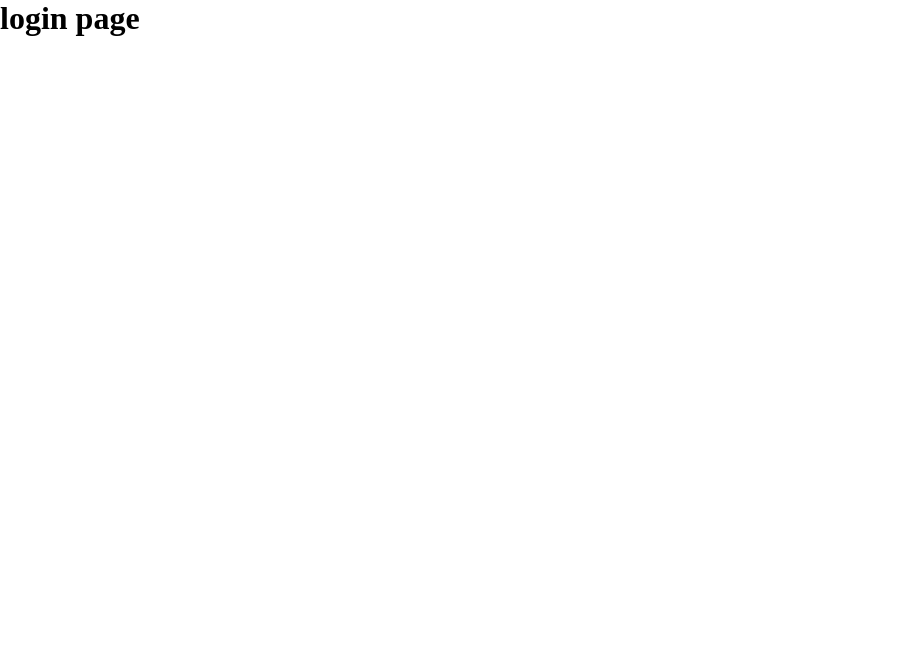
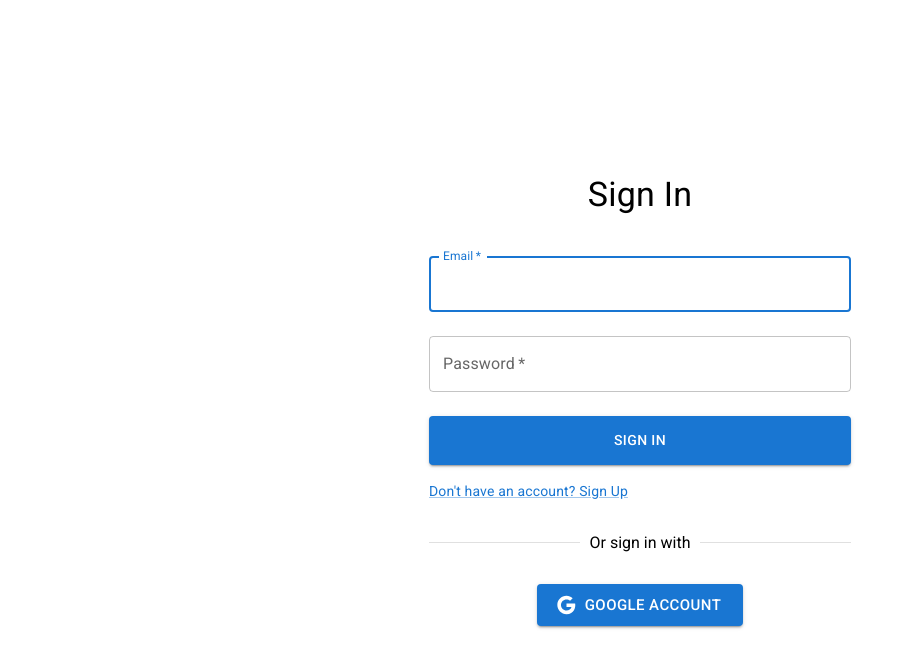
Before and after one commit to klm4life/BudgetingApp, a React (Create React App) app in the folder frontend/: page / in a window 1280 px wide. Shown: the top 668 px of the page, without its empty margins (0-914 px from the left). Built offline with nearby package versions, Linux system fonts and the light colour scheme.

Commit message:
Add login page

```diff
--- a/frontend/src/App.css
+++ b/frontend/src/App.css
@@ -1,3 +1,5 @@
+@import url("https://fonts.googleapis.com/css2?family=Roboto:wght@100;300;400;500;700;900&display=swap");
+
 *,
 *::before,
 *::after {
@@ -5,3 +7,7 @@
   padding: 0;
   margin: 0;
 }
+
+body {
+  font-family: "Roboto", sans-serif;
+}
--- a/frontend/src/App.js
+++ b/frontend/src/App.js
@@ -1,13 +1,14 @@
 import "./App.css";
 import { BrowserRouter, Routes, Route } from "react-router-dom";
 
+import Login from "./pages/Login";
 import Registration from "./pages/Registration";
 
 function App() {
   return (
     <BrowserRouter>
       <Routes>
-        <Route path="/" element={<h1>login page</h1>} />
+        <Route path="/" element={<Login />} />
         <Route path="/sign-up" element={<Registration />} />
         <Route path="/home" element={<h1>home page</h1>} />
       </Routes>
--- /dev/null
+++ b/frontend/src/pages/Login.js
@@ -0,0 +1,121 @@
+import { useState } from "react";
+import { Link as RouterLink, useNavigate } from "react-router-dom";
+import { getAuth, signInWithEmailAndPassword } from "firebase/auth";
+
+import Button from "@mui/material/Button";
+import GoogleIcon from "@mui/icons-material/Google";
+import Container from "@mui/material/Container";
+import Typography from "@mui/material/Typography";
+import TextField from "@mui/material/TextField";
+import Box from "@mui/system/Box";
+import Link from "@mui/material/Link";
+import Divider from "@mui/material/Divider";
+
+// start with empty fields
+const INITIAL_FORM_DATA = {
+  email: "",
+  password: "",
+};
+
+function Login() {
+  // 'form' is the value, 'setForm' is a function to update the value
+  const [form, setForm] = useState(INITIAL_FORM_DATA);
+  // get email & password
+  const { email, password } = form;
+  // allows you to navigate to other routes
+  const navigate = useNavigate();
+
+  // used to update the form
+  const handleInputChange = (e) => {
+    // currentState refers to the current values inside the 'form'
+    setForm((currentState) => {
+      // update the form based on the element id
+      return { ...currentState, [e.target.id]: e.target.value };
+    });
+  };
+
+  const handleLogin = async (e) => {
+    // prevent reloading when you submit the form
+    e.preventDefault();
+
+    try {
+      const auth = getAuth();
+      // Sign in by passing email & password
+      const userCredential = await signInWithEmailAndPassword(
+        auth,
+        email,
+        password
+      );
+
+      // NOTE: won't reach here if login failed
+      // if user exists, navigate to '/home'
+      if (userCredential.user) {
+        navigate("/home");
+      }
+    } catch (e) {
+      console.log(e);
+    }
+  };
+
+  return (
+    <Container
+      sx={{
+        display: "flex",
+        placeItems: "center",
+        height: "100vh",
+      }}
+      component="main"
+      maxWidth="sm"
+    >
+      <Box sx={{ mx: "auto" }} component="form" onSubmit={handleLogin}>
+        <Typography sx={{ textAlign: "center", mb: 5 }} variant="h4">
+          Sign In
+        </Typography>
+
+        <TextField
+          sx={{ mb: 3 }}
+          id="email"
+          label="Email"
+          variant="outlined"
+          type="text"
+          required
+          fullWidth
+          autoFocus
+          value={email}
+          onChange={handleInputChange}
+        />
+        <TextField
+          sx={{ mb: 3 }}
+          id="password"
+          label="Password"
+          variant="outlined"
+          type="password"
+          fullWidth
+          required
+          value={password}
+          onChange={handleInputChange}
+        />
+        <Button
+          sx={{ display: "block", mx: "auto", mb: 2, py: 1.5 }}
+          variant="contained"
+          color="primary"
+          fullWidth
+          type="submit"
+        >
+          Sign In
+        </Button>
+        <Link to="/sign-up" variant="body2" component={RouterLink}>
+          {"Don't have an account? Sign Up"}
+        </Link>
+        <Divider sx={{ mt: 4 }}>Or sign in with</Divider>
+        <Box sx={{ display: "flex", justifyContent: "center", mt: 4 }}>
+          <Button variant="contained" size="large" startIcon={<GoogleIcon />}>
+            Google Account
+          </Button>
+        </Box>
+      </Box>
+    </Container>
+  );
+}
+
+export default Login;
```
